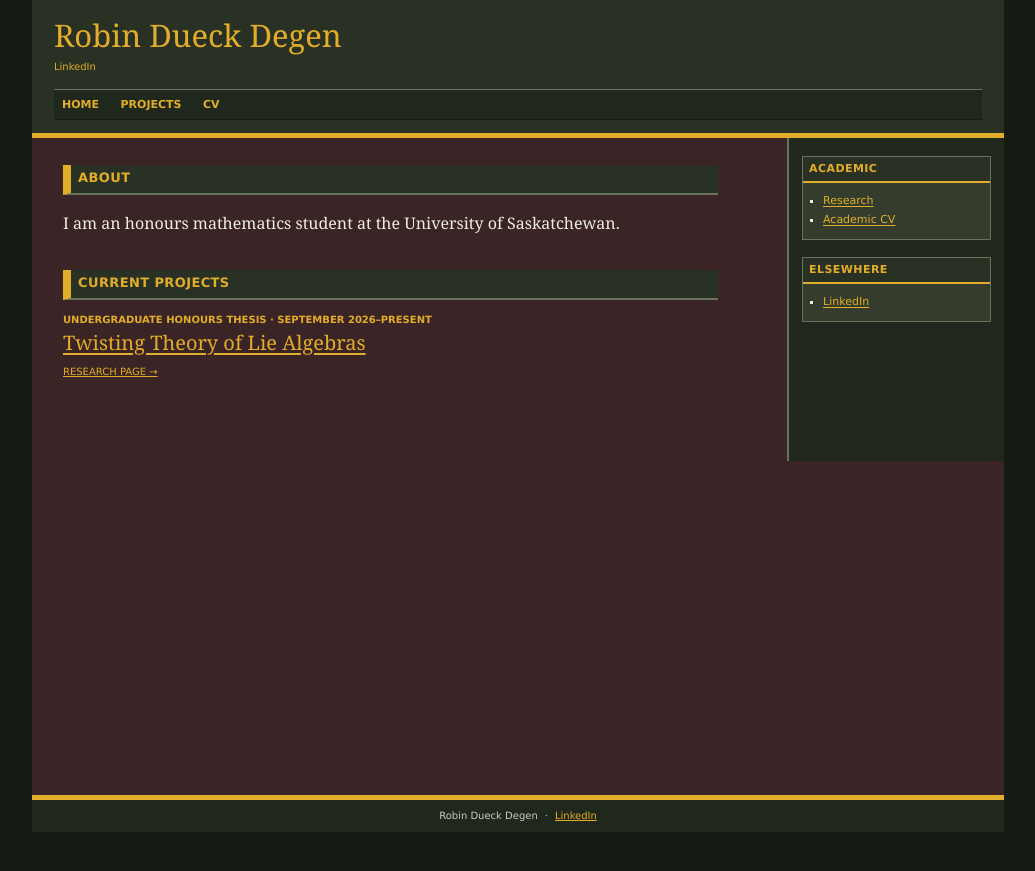
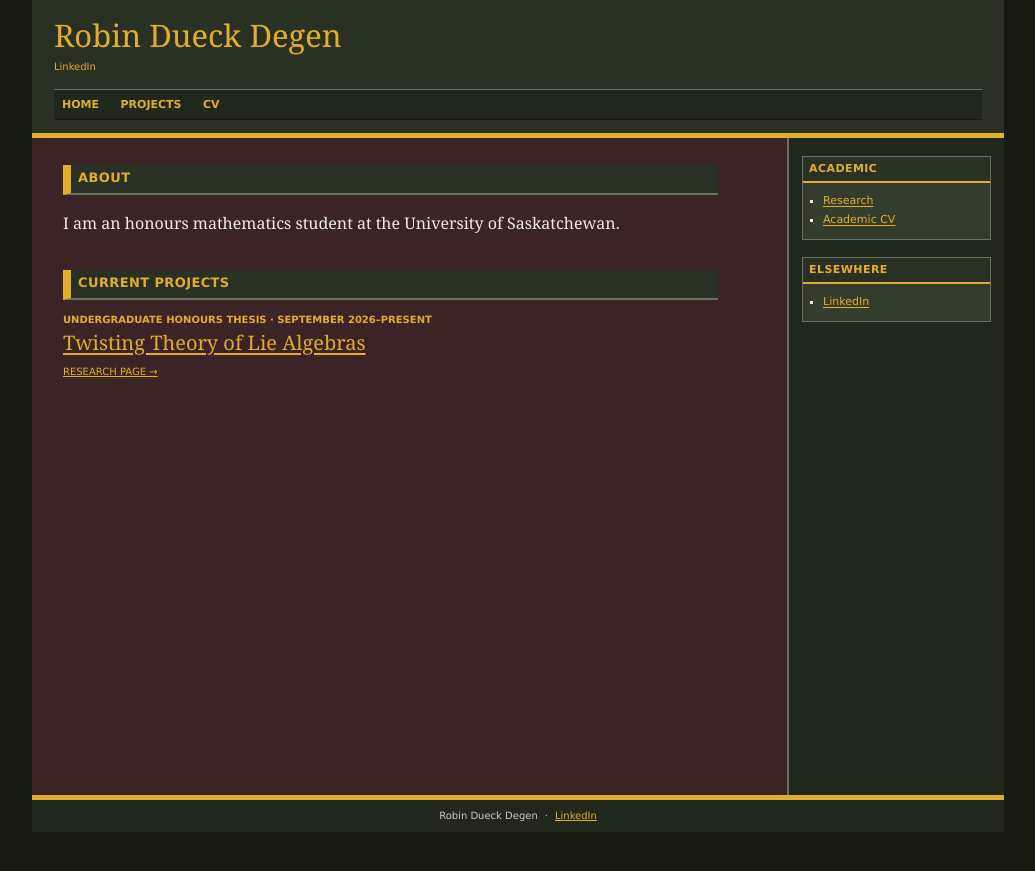
Before and after one commit to 8ts5bgytc8-cyber/robindueckdegen.com, a Jekyll site: the page built from index.html, in a window 1280 px wide. Shown: the top 871 px of the page, without its empty margins (122-1157 px from the left). Built offline with Jekyll 4.4.1, drawn with Linux system fonts in a browser that asks for light colours.

Commit message:
Stretch home sidebar to footer and remove mobile outer padding

```diff
--- a/assets/css/main.css
+++ b/assets/css/main.css
@@ -114,10 +114,13 @@ a:hover, a:focus { color: var(--metadata); }
 
 /* Homepage / professional landing template */
 .home-page {
+  display: flex;
+  flex-direction: column;
   padding: 0;
 }
 
 .home-layout {
+  flex: 1 0 auto;
   display: grid;
   grid-template-columns: minmax(0, 1fr) 215px;
   align-items: stretch;
@@ -352,9 +355,13 @@ a:hover, a:focus { color: var(--metadata); }
   }
 
   .page-content { padding: 25px 20px 38px; }
+  .page-content.home-page { padding: 0; }
   .site-nav a { margin: 2px 14px 2px 0; }
 
-  .home-layout { display: block; }
+  .home-layout {
+    grid-template-columns: minmax(0, 1fr);
+    grid-template-rows: auto 1fr;
+  }
 
   .home-main {
     padding: 23px 19px 38px;
```
